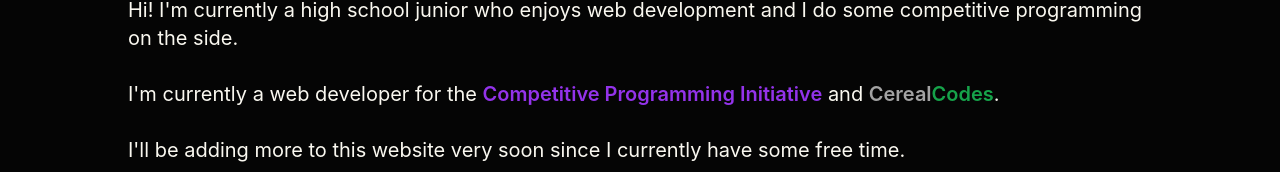
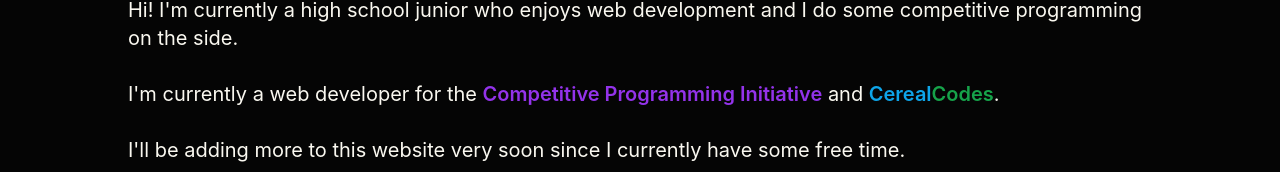
Before and after one commit to nikita-go/personal-website, a Next.js app: page / in a window 1280 px wide. Shown: the part 334-506 px from the top of the page. Built offline with nearby package versions, Linux system fonts and the light colour scheme.

Commit message:
Update intro

```diff
--- a/pages/index.js
+++ b/pages/index.js
@@ -33,7 +33,7 @@ export default function Home() {
             <div className="text-[#faf8f0] text-xl my-4">
               <p>Hi! I'm currently a high school junior who enjoys web development and I do some competitive programming on the side.</p>
               <br />
-              <p> I'm currently a web developer for the <a href="https://joincpi.org/" className="font-semibold text-purple-600">Competitive Programming Initiative</a> and <a href="https://www.cerealcodes.org/" className="font-semibold"><span className="text-neutral-400">Cereal</span><span className="text-green-600">Codes</span></a>.</p>
+              <p> I'm currently a web developer for the <a href="https://joincpi.org/" className="font-semibold text-purple-600">Competitive Programming Initiative</a> and <a href="https://www.cerealcodes.org/" className="font-semibold"><span className="text-sky-500">Cereal</span><span className="text-green-600">Codes</span></a>.</p>
               <br />
               <p>I'll be adding more to this website very soon since I currently have some free time.</p>
               <br />
```
